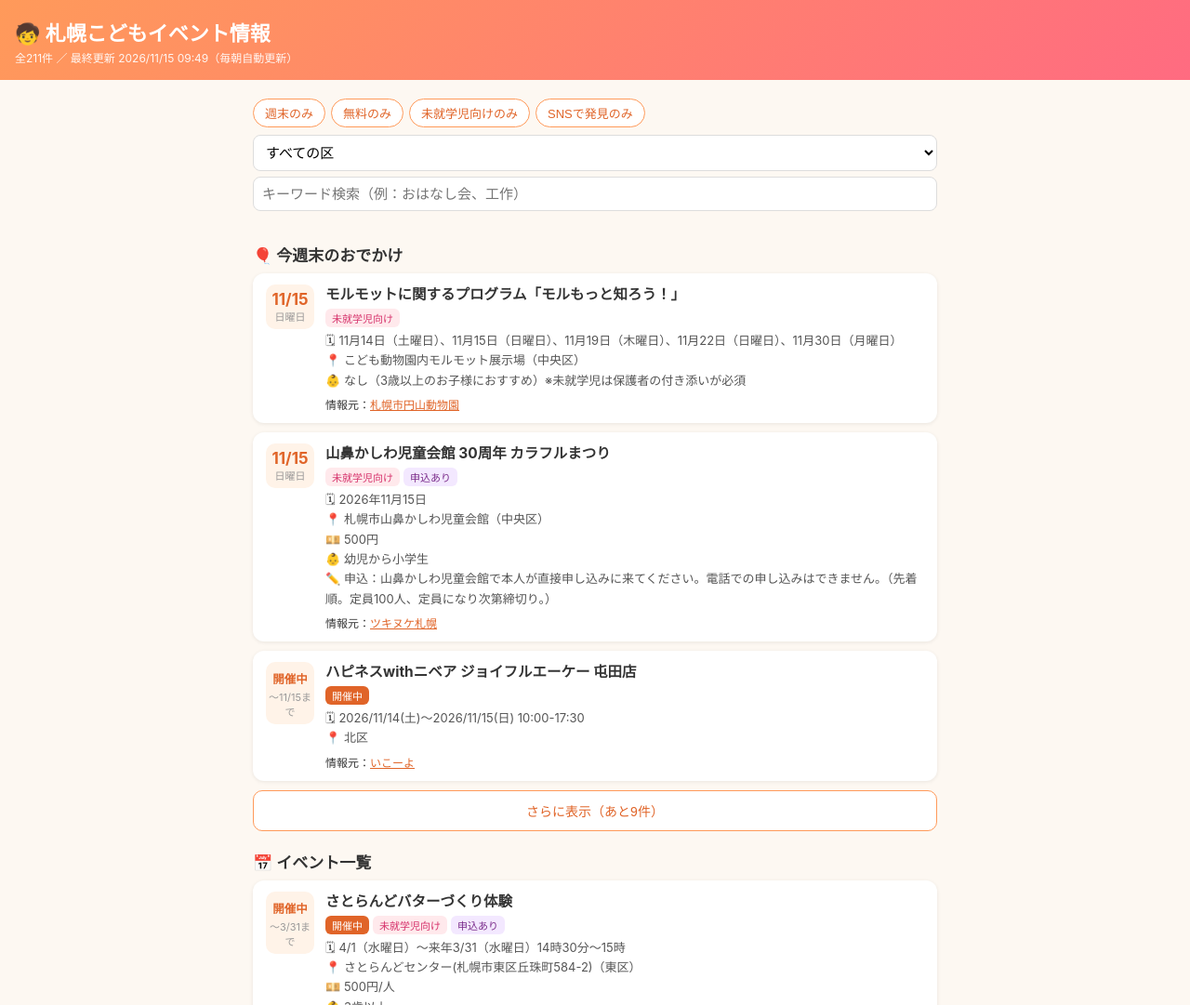
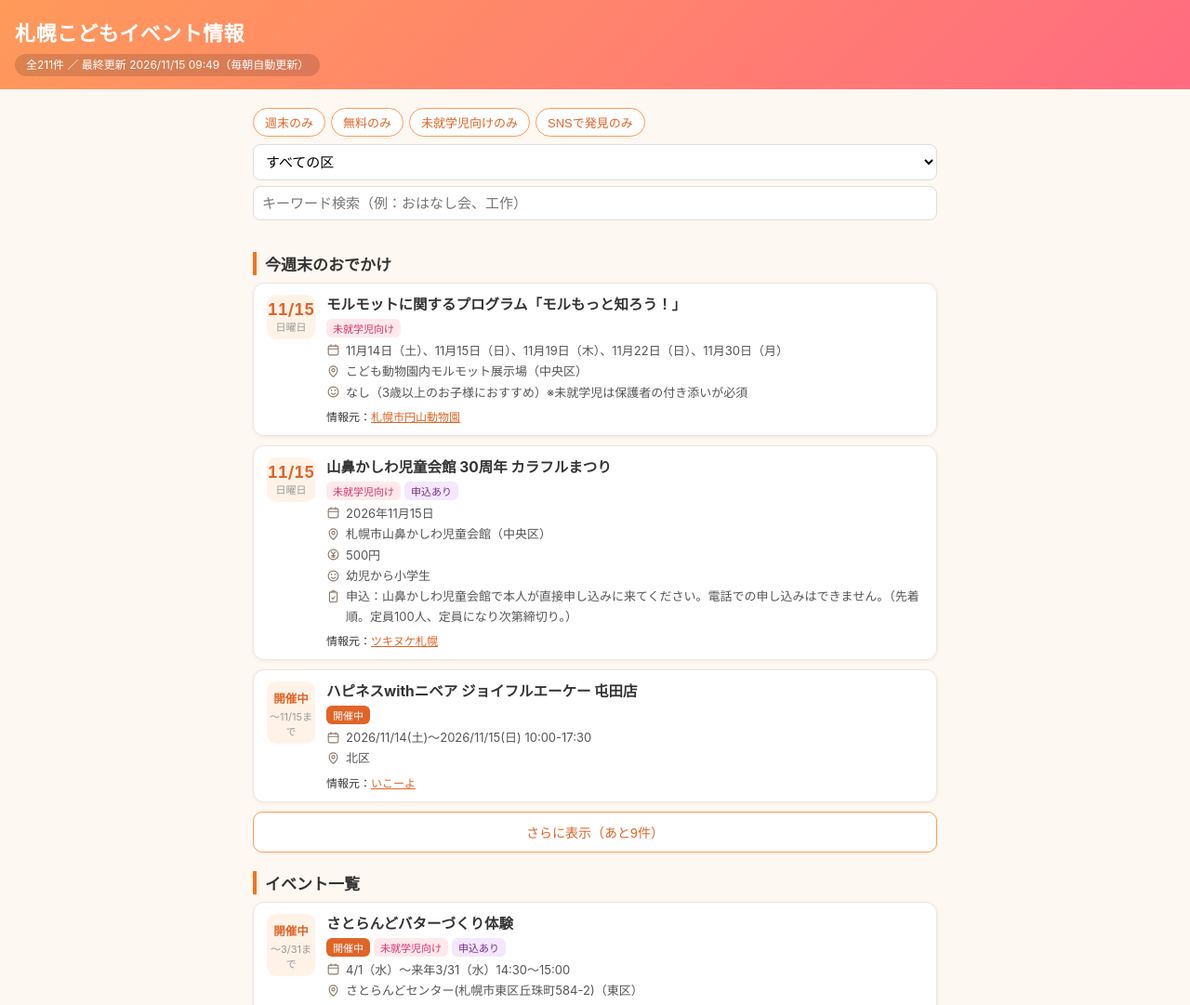
Before and after one commit to shinpoyo/sapporo-kids-events, a plain HTML site: page index.html in a window 1280 px wide. Shown: the top 1081 px of the page at 93% size. Drawn offline with Linux system fonts and the light colour scheme.

Commit message:
Replace emoji icons with SVG, polish design

```diff
--- a/index.html
+++ b/index.html
@@ -6,22 +6,26 @@
 <title>札幌こどもイベント情報</title>
 <style>
   * { box-sizing: border-box; }
-  body { margin:0; font-family:-apple-system,"Hiragino Sans","Noto Sans JP",sans-serif; background:#fdf8f2; color:#333; }
+  body { margin:0; font-family:"Hiragino Maru Gothic ProN","Hiragino Sans","Yu Gothic UI","Yu Gothic",Meiryo,-apple-system,sans-serif; background:#fdf8f2; color:#333; }
   header { background:linear-gradient(135deg,#ff9a5a,#ff6b81); color:#fff; padding:18px 16px 14px; }
-  header h1 { margin:0; font-size:22px; }
-  header .sub { font-size:12px; opacity:.92; margin-top:4px; line-height:1.5; }
+  header h1 { margin:0; font-size:22px; letter-spacing:.02em; }
+  header .sub { display:inline-block; font-size:12px; margin-top:8px; line-height:1.5; background:rgba(0,0,0,.14); padding:3px 12px; border-radius:999px; }
   main { max-width:760px; margin:0 auto; padding:12px; }
-  h2 { font-size:17px; margin:20px 0 8px; }
+  h2 { font-size:17px; margin:20px 0 8px; border-left:4px solid #f97316; padding-left:9px; }
   .filters { position:sticky; top:0; background:#fdf8f2; padding:8px 0; z-index:5; }
   .chips { display:flex; flex-wrap:wrap; gap:6px; margin-bottom:8px; }
   .chip { border:1.5px solid #ff9a5a; background:#fff; color:#e06428; border-radius:999px; padding:5px 12px; font-size:13px; cursor:pointer; }
   .chip.on { background:#ff9a5a; color:#fff; }
   .morebtn { width:100%; padding:11px; border:1.5px solid #ff9a5a; background:#fff; color:#e06428; border-radius:10px; font-size:14px; cursor:pointer; margin:2px 0 6px; }
   .filters select, .filters input { width:100%; padding:9px; border:1px solid #ddd; border-radius:8px; font-size:15px; margin-bottom:6px; background:#fff; }
-  .card { background:#fff; border-radius:12px; padding:12px 14px; margin-bottom:10px; box-shadow:0 1px 4px rgba(0,0,0,.08); display:flex; gap:12px; }
+  .card { background:#fff; border:1px solid #efe6dd; border-radius:12px; padding:12px 14px; margin-bottom:10px; box-shadow:0 1px 4px rgba(0,0,0,.06); display:flex; gap:12px; }
+  .row { display:flex; gap:6px; align-items:flex-start; margin:1px 0; }
+  .row svg { flex:0 0 15px; width:15px; height:15px; margin-top:2.5px; color:#8c7a6b; }
+  .rowtext { flex:1; min-width:0; }
+  .clamp2 { display:-webkit-box; -webkit-line-clamp:2; -webkit-box-orient:vertical; overflow:hidden; }
   .card.dim { opacity:.55; }
   .date { flex:0 0 52px; text-align:center; background:#fff3e8; border-radius:10px; padding:6px 0; height:fit-content; }
-  .date .md { font-size:17px; font-weight:700; color:#e06428; }
+  .date .md { font-size:17px; font-weight:700; color:#e06428; font-variant-numeric:tabular-nums; }
   .date .md.small { font-size:12.5px; padding:2px 0; }
   .date .dow { font-size:11px; color:#999; }
   .body { flex:1; min-width:0; }
@@ -31,7 +35,7 @@
   .badge { font-size:11px; border-radius:6px; padding:2px 7px; background:#eef4ff; color:#3366cc; }
   .badge.pre { background:#ffe9ec; color:#d6336c; }
   .badge.sns { background:#e6fcf5; color:#0b8754; }
-  .badge.free { background:#fff4e0; color:#b97a00; }
+  .badge.free { background:#ecfdf5; color:#047857; }
   .badge.app { background:#f3e8ff; color:#7b2d8b; }
   .badge.now { background:#e06428; color:#fff; }
   .src { font-size:12px; margin-top:6px; }
@@ -41,8 +45,27 @@
 </style>
 </head>
 <body>
+<svg width="0" height="0" style="position:absolute" aria-hidden="true">
+  <defs>
+    <symbol id="i-cal" viewBox="0 0 24 24" fill="none" stroke="currentColor" stroke-width="1.8" stroke-linecap="round" stroke-linejoin="round">
+      <rect x="3.5" y="5" width="17" height="15.5" rx="2.5"/><path d="M3.5 10h17M8 2.8V6M16 2.8V6"/>
+    </symbol>
+    <symbol id="i-pin" viewBox="0 0 24 24" fill="none" stroke="currentColor" stroke-width="1.8" stroke-linecap="round" stroke-linejoin="round">
+      <path d="M12 21.2S5 15.6 5 9.9a7 7 0 1 1 14 0c0 5.7-7 11.3-7 11.3z"/><circle cx="12" cy="9.9" r="2.6"/>
+    </symbol>
+    <symbol id="i-yen" viewBox="0 0 24 24" fill="none" stroke="currentColor" stroke-width="1.8" stroke-linecap="round" stroke-linejoin="round">
+      <circle cx="12" cy="12" r="8.6"/><path d="M8.6 7.4 12 11.4l3.4-4M12 11.4v5.4M9.2 13.6h5.6M9.2 16h5.6"/>
+    </symbol>
+    <symbol id="i-smile" viewBox="0 0 24 24" fill="none" stroke="currentColor" stroke-width="1.8" stroke-linecap="round" stroke-linejoin="round">
+      <circle cx="12" cy="12" r="8.6"/><path d="M8.4 14.2c.9 1.3 2.1 2 3.6 2s2.7-.7 3.6-2"/><path d="M9 9.4h.01M15 9.4h.01" stroke-width="2.6"/>
+    </symbol>
+    <symbol id="i-clip" viewBox="0 0 24 24" fill="none" stroke="currentColor" stroke-width="1.8" stroke-linecap="round" stroke-linejoin="round">
+      <rect x="5.5" y="4.5" width="13" height="17" rx="2"/><path d="M9.5 4.5v-1a1.5 1.5 0 0 1 1.5-1.5h2A1.5 1.5 0 0 1 14.5 3.5v1M9.3 14.6l2 2 3.6-4.2"/>
+    </symbol>
+  </defs>
+</svg>
 <header>
-  <h1>🧒 札幌こどもイベント情報</h1>
+  <h1>札幌こどもイベント情報</h1>
   <div class="sub" id="headsub"></div>
 </header>
 <main>
@@ -57,11 +80,11 @@
     <input id="f-kw" type="search" placeholder="キーワード検索（例：おはなし会、工作）">
   </div>
   <section id="weekend-sec">
-    <h2>🎈 今週末のおでかけ</h2>
+    <h2>今週末のおでかけ</h2>
     <div id="weekend"></div>
     <button id="wk-more" class="morebtn" style="display:none"></button>
   </section>
-  <h2>📅 イベント一覧</h2>
+  <h2>イベント一覧</h2>
   <div id="list"></div>
   <div class="empty" id="empty" style="display:none">条件に合うイベントがありません</div>
 </main>
@@ -130,6 +153,16 @@ function badges(e){
   if(e.elementaryOnly) h+='<span class="badge">小学生向け</span>';
   return h;
 }
+function row(icon, text, clamp){
+  return `<div class="row"><svg><use href="#${icon}"/></svg><span class="rowtext${clamp?' clamp2':''}">${text}</span></div>`;
+}
+function fmtDateText(t){
+  // 「水曜日」→「水」、「14時30分」→「14:30」のように短く整える
+  return (t||'')
+    .replace(/([月火水木金土日])曜日/g, '$1')
+    .replace(/(\d{1,2})時(\d{1,2})分/g, (m,h,mi)=> h + ':' + String(mi).padStart(2,'0'))
+    .replace(/(\d{1,2})時(?=[〜～\s、,）)]|$)/g, '$1:00');
+}
 function card(e){
   const s = parseD(e.startDate), en = endOf(e);
   let dateHtml;
@@ -141,12 +174,12 @@ function card(e){
     dateHtml = '<div class="date"><div class="md">-</div></div>';
   }
   let m='';
-  if(e.dateText) m+=`🗓 ${esc(e.dateText)}<br>`;
-  if(e.venue) m+=`📍 ${esc(e.venue)}${e.ward?'（'+esc(e.ward)+'）':''}<br>`;
-  else if(e.ward) m+=`📍 ${esc(e.ward)}<br>`;
-  if(e.feeText) m+=`💴 ${esc(e.feeText)}<br>`;
-  if(e.targetAge) m+=`👶 ${esc(e.targetAge)}<br>`;
-  if(e.needsApplication && e.applicationText) m+=`✏️ 申込：${esc(e.applicationText)}`;
+  if(e.dateText) m+=row('i-cal', esc(fmtDateText(e.dateText)), true);
+  if(e.venue) m+=row('i-pin', esc(e.venue) + (e.ward?'（'+esc(e.ward)+'）':''));
+  else if(e.ward) m+=row('i-pin', esc(e.ward));
+  if(e.feeText) m+=row('i-yen', esc(e.feeText));
+  if(e.targetAge) m+=row('i-smile', esc(e.targetAge), true);
+  if(e.needsApplication && e.applicationText) m+=row('i-clip', '申込：' + esc(e.applicationText));
   return `<div class="card${e.elementaryOnly?' dim':''}">${dateHtml}<div class="body">
     <div class="title">${esc(e.title)}</div><div class="badges">${badges(e)}</div>
     <div class="meta">${m}</div>
```
